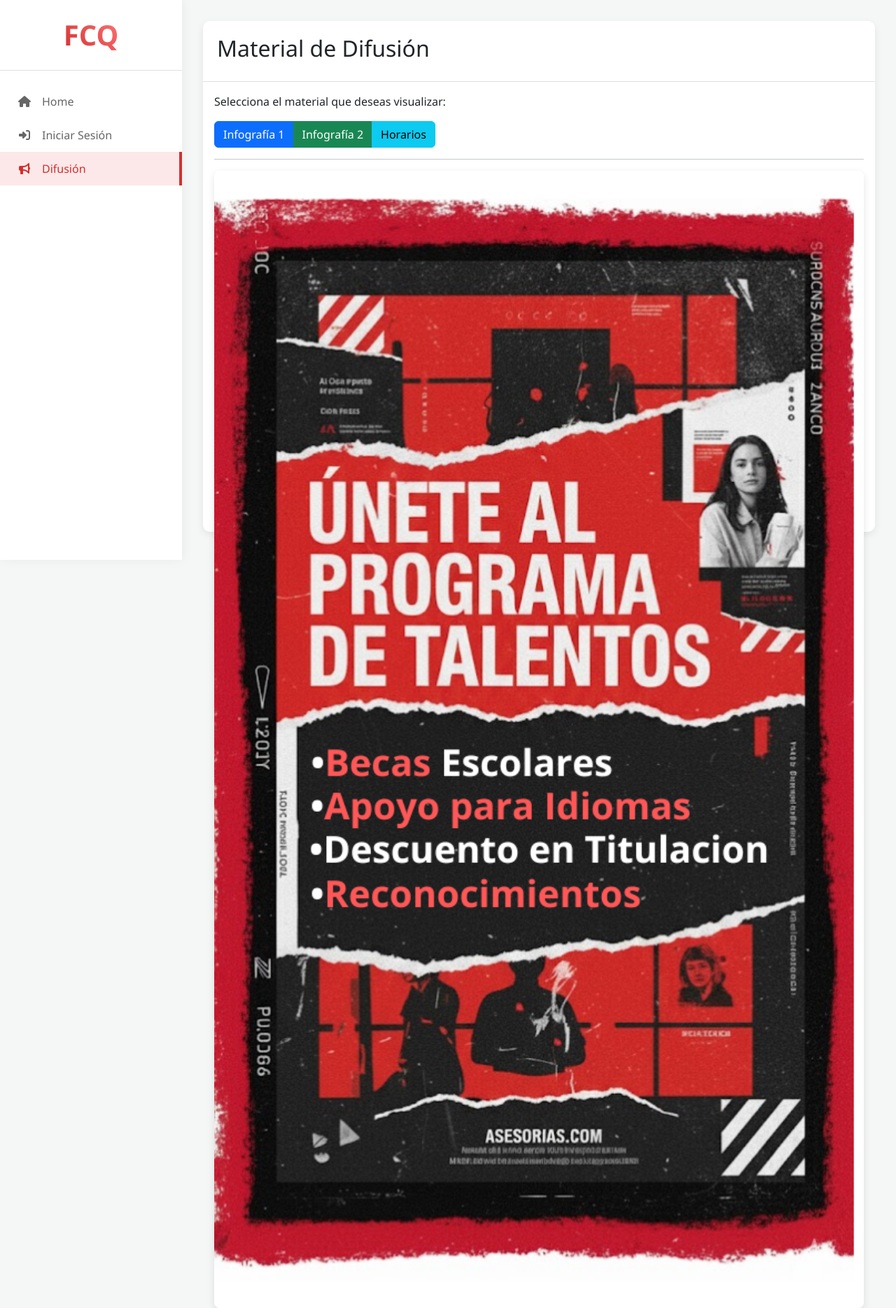
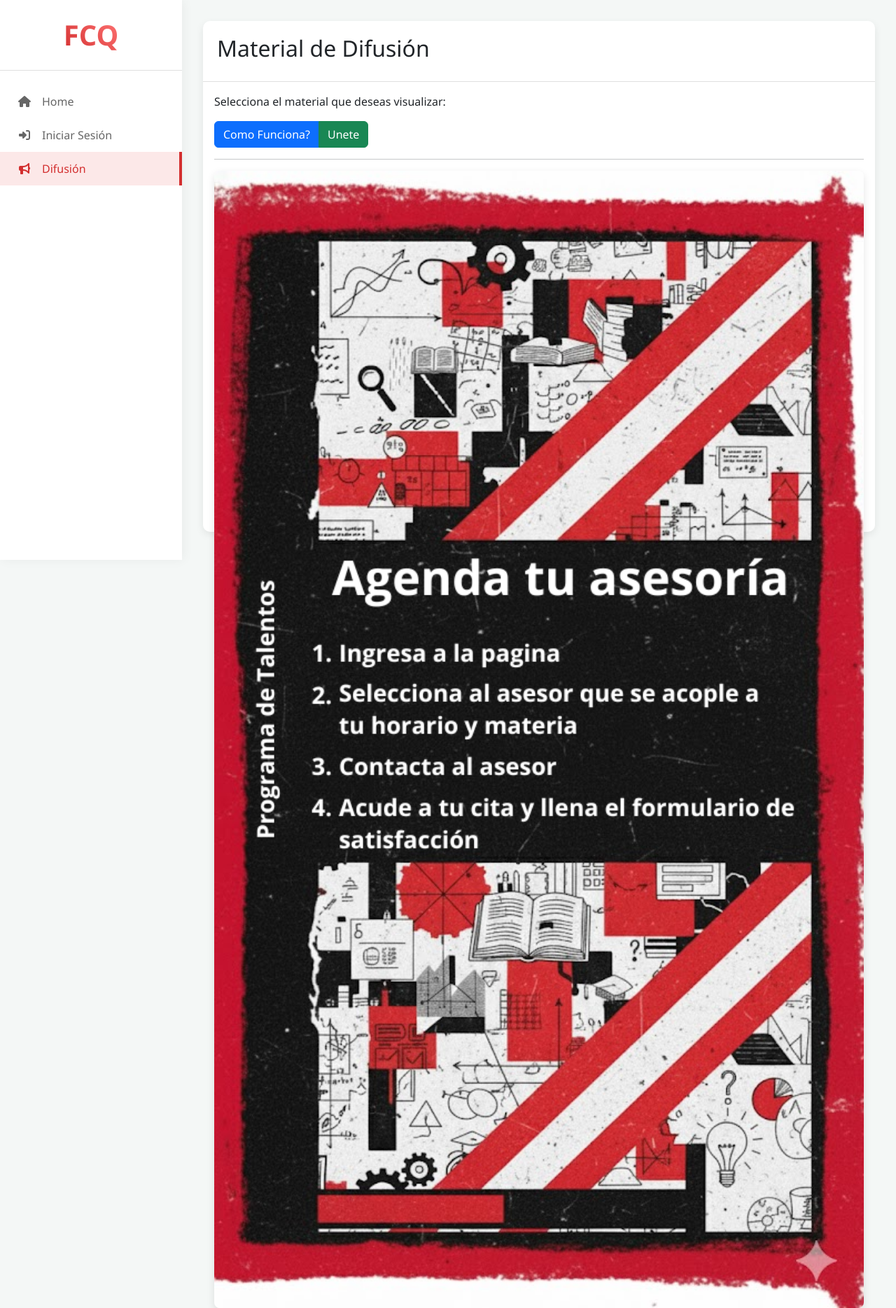
Before and after one commit to ItsBirdy2203/Asesorias2, a PHP site: page /difusion.php in a window 1280 px wide. Shown: the whole page at 70% size. Run offline with PHP 8.4, Linux system fonts and the light colour scheme.

Commit message:
difusion.php

```diff
--- a/difusion.php
+++ b/difusion.php
@@ -30,20 +30,19 @@
 
                 <p>Selecciona el material que deseas visualizar:</p>
                 <div class="btn-group" role="group" aria-label="Selector de imágenes">
-                    <button type="button" class="btn btn-primary" onclick="mostrarImagen('img-1')">Infografía 1</button>
-                    <button type="button" class="btn btn-success" onclick="mostrarImagen('img-2')">Infografía 2</button>
-                    <button type="button" class="btn btn-info" onclick="mostrarImagen('img-3')">Horarios</button>
+                    <button type="button" class="btn btn-primary" onclick="mostrarImagen('img-1')">Como Funciona?</button>
+                    <button type="button" class="btn btn-success" onclick="mostrarImagen('img-2')">Unete</button>
+
                 </div>
 
                 <hr>
 
                 <div class="imagen-difusion-container">
 
-                    <img id="img-1" class="img-difusion active" src="Asesorias2/Imagen1.png" alt="Infografía 1">
+                    <img id="img-1" class="img-difusion active" src="Asesorias2/Imagen2.png" alt="Infografía 1">
 
-                    <img id="img-2" class="img-difusion" src="Asesorias2/imagen2.png" alt="Infografía 2">
+                    <img id="img-2" class="img-difusion" src="Asesorias2/Imagen1.png" alt="Infografía 2">
 
-                    <img id="img-3" class="img-difusion" src="ruta/a/tu/imagen3.jpg" alt="Horarios">
 
                 </div>
 
```
